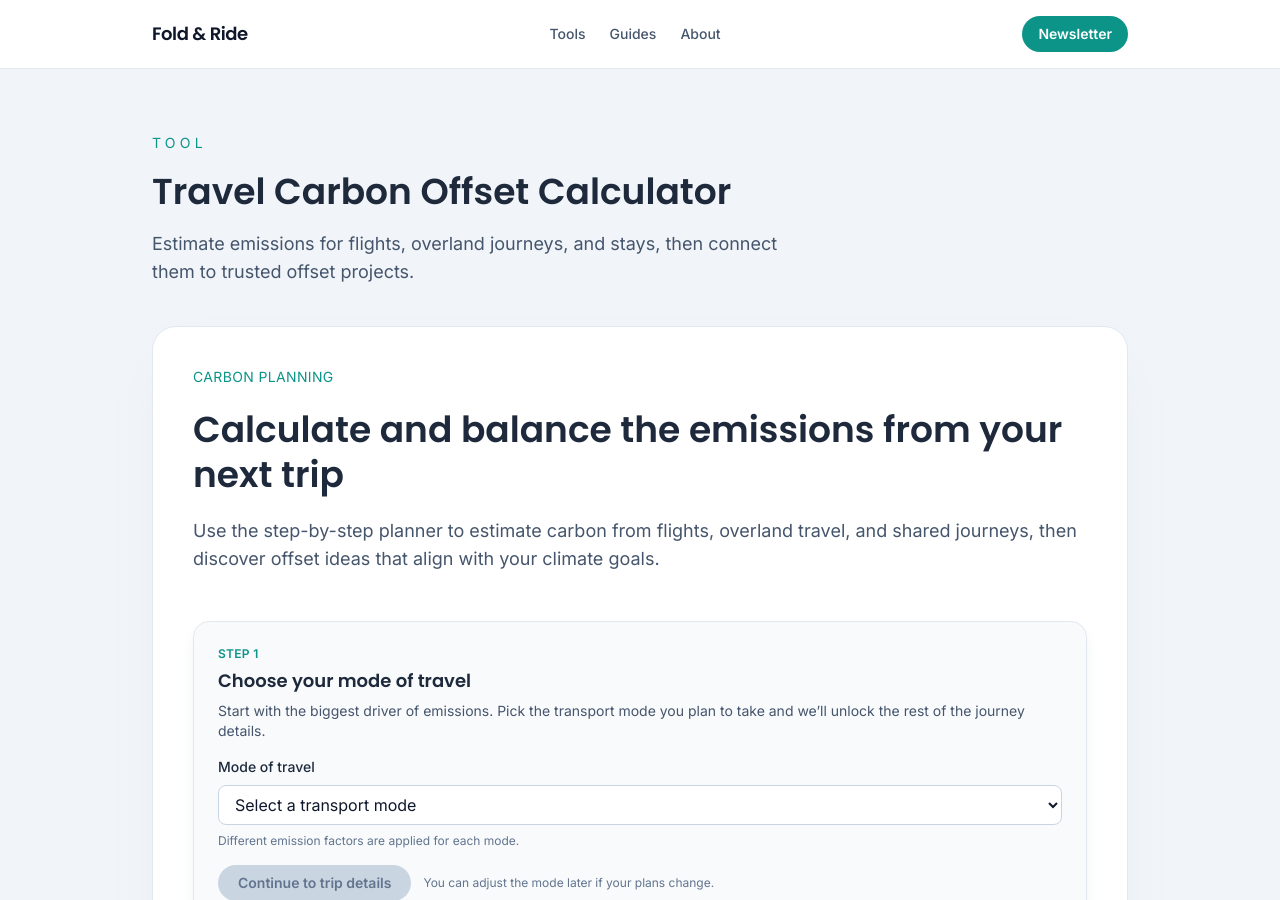
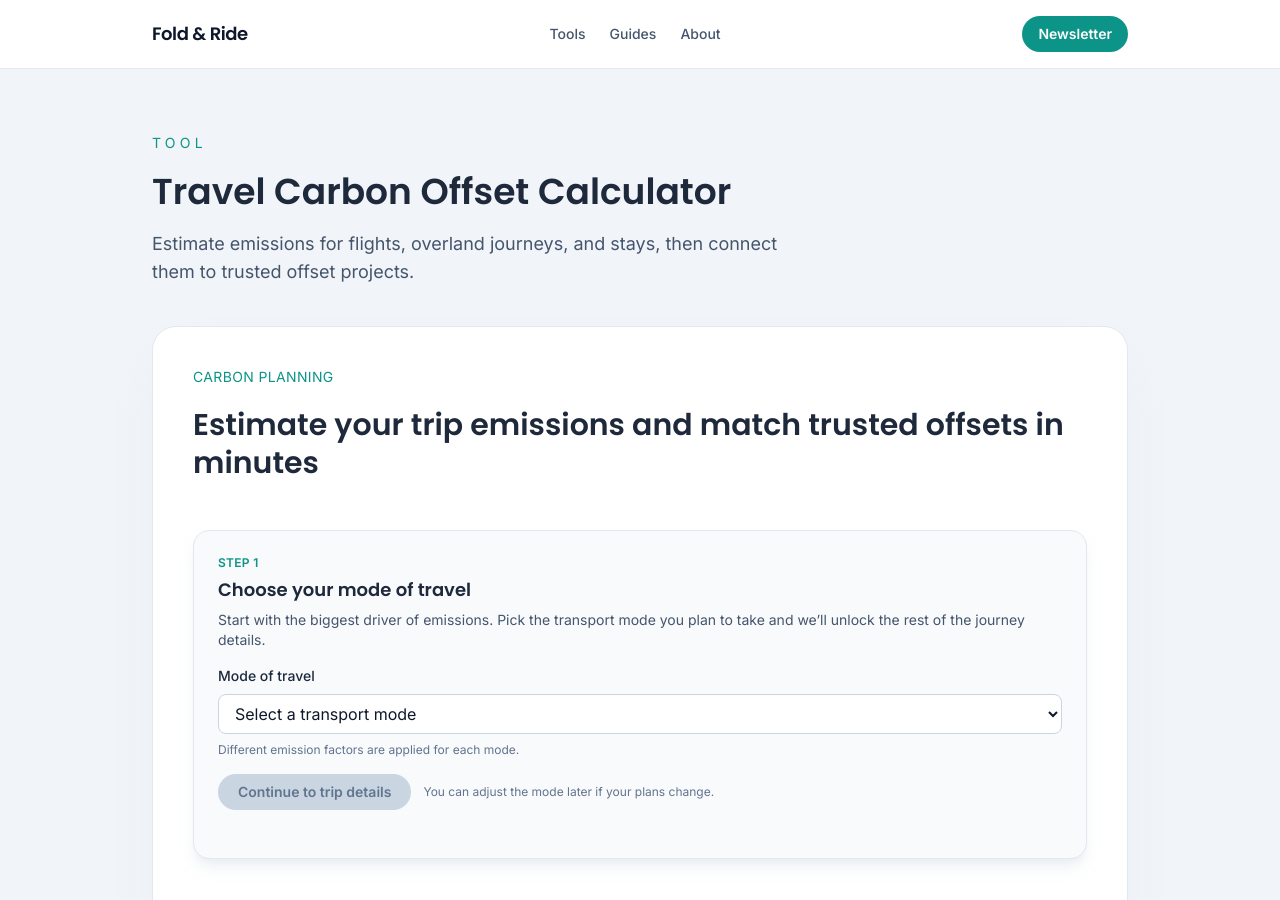
Before and after one commit to krussll/foldandride, a Jekyll site: the page built from tools/travel-carbon-offset-calculator.html, in a window 1280 px wide and 900 px high. Built offline with Jekyll 4.4.1, drawn with Linux system fonts in a browser that asks for light colours.

Commit message:
Condense carbon calculator hero heading

```diff
--- a/tools/travel-carbon-offset-calculator.html
+++ b/tools/travel-carbon-offset-calculator.html
@@ -7,13 +7,9 @@ function: calcCarbon
 <section class="space-y-12">
   <header class="space-y-5 text-slate-800">
     <p class="text-sm uppercase tracking-wide text-[#0D9488]">Carbon Planning</p>
-    <h1 class="text-3xl font-semibold text-slate-900 sm:text-4xl">
-      Calculate and balance the emissions from your next trip
-    </h1>
-    <p class="text-base text-slate-600 sm:text-lg">
-      Use the step-by-step planner to estimate carbon from flights, overland travel, and shared journeys, then discover offset
-      ideas that align with your climate goals.
-    </p>
+    <h2 class="text-2xl font-semibold text-slate-900 sm:text-3xl">
+      Estimate your trip emissions and match trusted offsets in minutes
+    </h2>
   </header>
 
   <form
```
